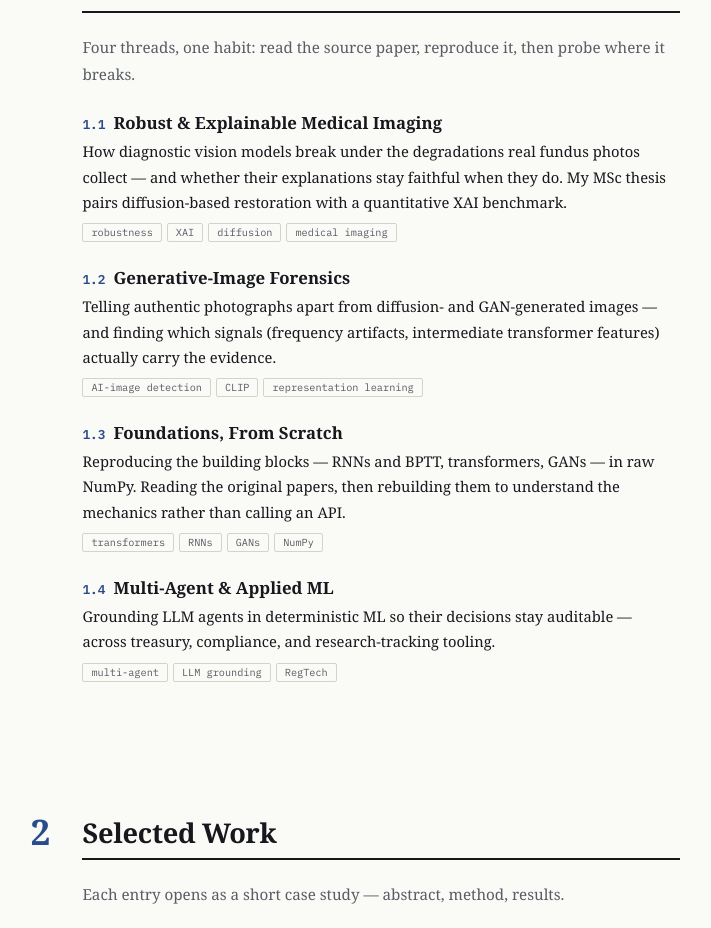
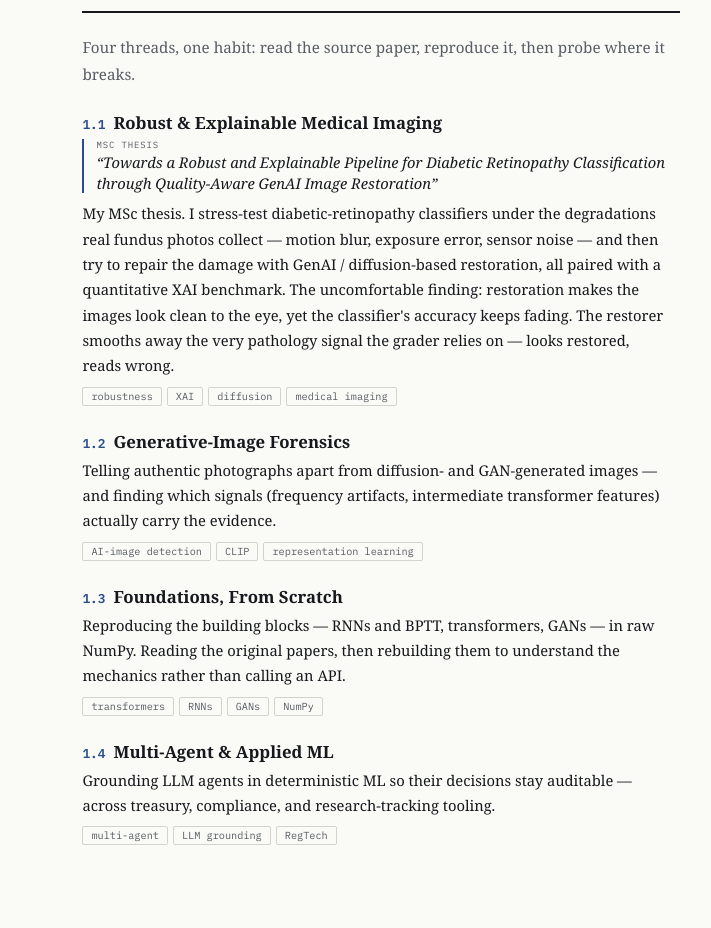
Before and after one commit to Atharvax16/Portfolio, a React (Vite) app: page / in a window 1280 px wide. Shown: the part 1310-2238 px from the top of the page, without its empty margins (350-1061 px from the left). Built offline with nearby package versions, Linux system fonts and the light colour scheme.

Commit message:
Research: full thesis title + stress-test/restoration finding (fidelity up, accuracy fades)

```diff
--- a/src/App.jsx
+++ b/src/App.jsx
@@ -169,6 +169,12 @@ export default function App() {
                 <h3 style={{ ...DISP, fontWeight: 600, fontSize: "1.05rem", color: P.ink, marginBottom: 5 }}>
                   <span style={{ ...MONO, fontSize: "0.8rem", color: P.accent, marginRight: 8 }}>1.{i + 1}</span>{a.title}
                 </h3>
+                {a.thesis && (
+                  <div style={{ borderLeft: `2px solid ${P.accent}`, paddingLeft: "0.75rem", margin: "0 0 8px" }}>
+                    <div style={{ ...MONO, fontSize: "0.56rem", color: P.sub, textTransform: "uppercase", letterSpacing: "0.1em", marginBottom: 2 }}>MSc thesis</div>
+                    <div style={{ ...DISP, fontSize: "0.92rem", fontStyle: "italic", color: P.ink, lineHeight: 1.4 }}>“{a.thesis}”</div>
+                  </div>
+                )}
                 <p style={{ ...BODY, fontSize: "0.92rem", lineHeight: 1.72, color: P.ink, marginBottom: 8, textWrap: "pretty" }}>{a.blurb}</p>
                 <div style={{ display: "flex", gap: 5, flexWrap: "wrap" }}>{a.tags.map(t => <span key={t} style={chip}>{t}</span>)}</div>
               </div>
--- a/src/data.js
+++ b/src/data.js
@@ -38,7 +38,8 @@ export const SECS = ["Abstract", "Research", "Work", "Reading", "Foundations", "
 export const RESEARCH_AREAS = [
   {
     title: "Robust & Explainable Medical Imaging",
-    blurb: "How diagnostic vision models break under the degradations real fundus photos collect — and whether their explanations stay faithful when they do. My MSc thesis pairs diffusion-based restoration with a quantitative XAI benchmark.",
+    thesis: "Towards a Robust and Explainable Pipeline for Diabetic Retinopathy Classification through Quality-Aware GenAI Image Restoration",
+    blurb: "My MSc thesis. I stress-test diabetic-retinopathy classifiers under the degradations real fundus photos collect — motion blur, exposure error, sensor noise — and then try to repair the damage with GenAI / diffusion-based restoration, all paired with a quantitative XAI benchmark. The uncomfortable finding: restoration makes the images look clean to the eye, yet the classifier's accuracy keeps fading. The restorer smooths away the very pathology signal the grader relies on — looks restored, reads wrong.",
     tags: ["robustness", "XAI", "diffusion", "medical imaging"],
   },
   {
```
